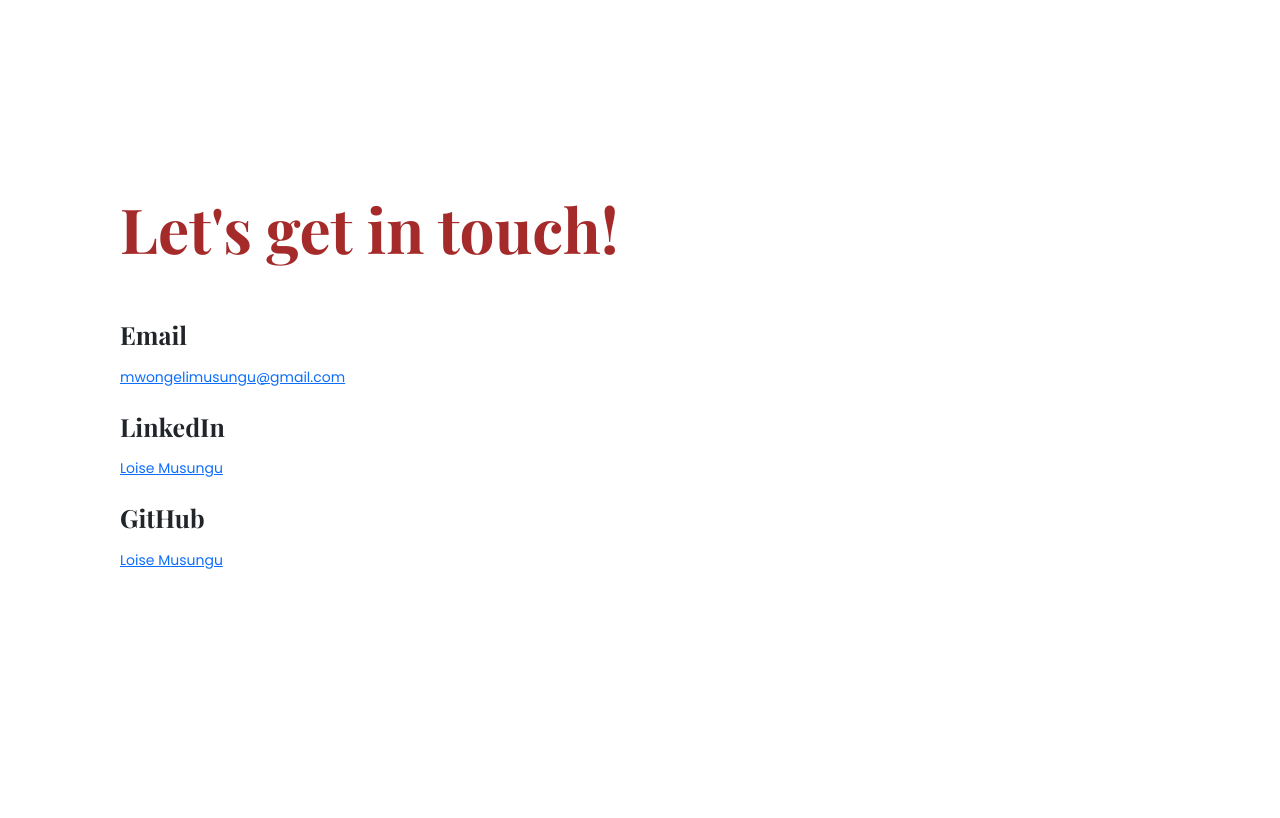
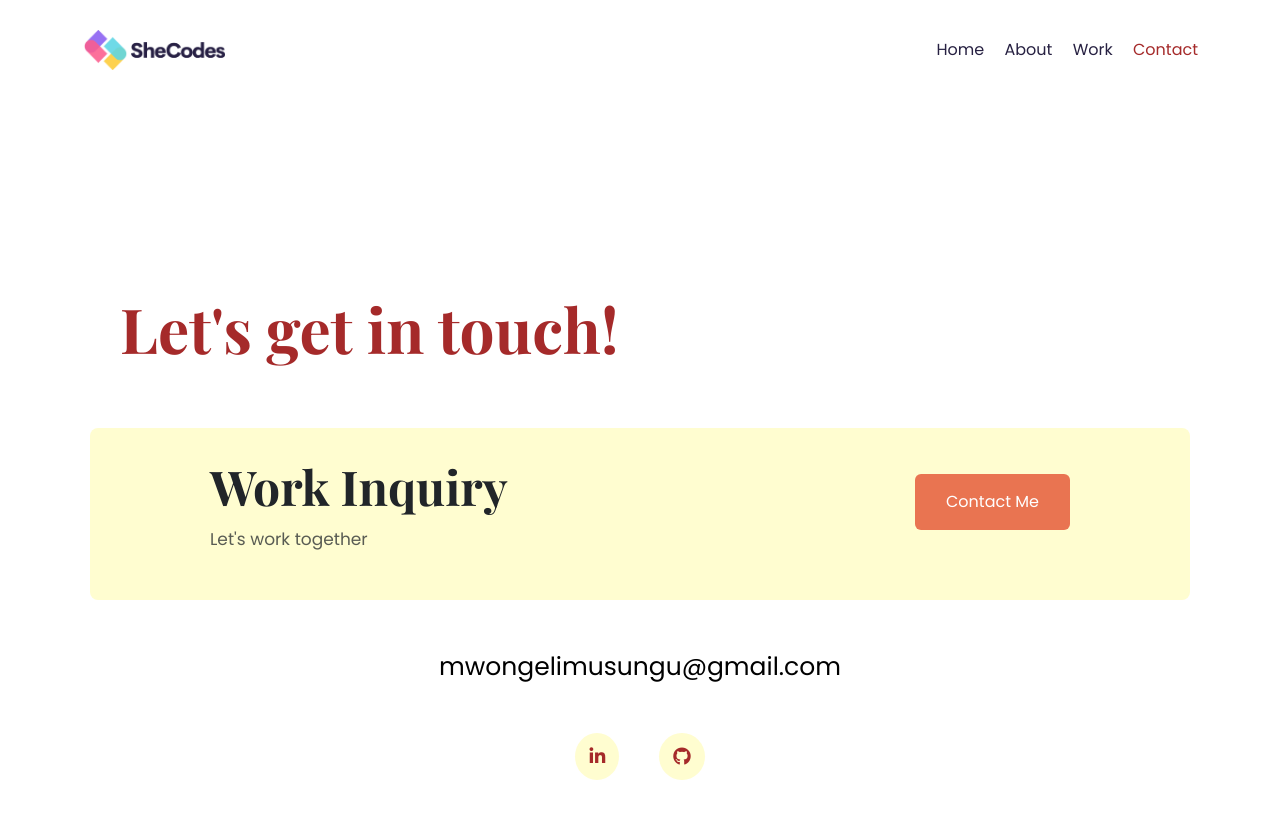
Before and after one commit to Shecodes2024/My-Portfolio, a plain HTML site: page contact.html in a window 1280 px wide. Drawn offline with nearby package versions, Linux system fonts and the light colour scheme; a web font is replaced by a local one.

Commit message:
Added header and footer to the rest on the pages and edited the contact page

```diff
--- a/contact.html
+++ b/contact.html
@@ -28,30 +28,71 @@
     <title>Contact Me</title>
   </head>
   <body>
+    <div class="container">
+      <nav class="d-flex justify-content-between">
+        <a href="/">
+          <img
+            src="images/logo.png"
+            class="logo d-none d-lg-block"
+            alt="SheCodes Logo"
+          />
+        </a>
+        <a href="/">
+          <img
+            src="images/logo-small.png"
+            class="logo d-block d-lg-none"
+            alt="SheCodes Logo"
+          />
+        </a>
+        <ul>
+          <li>
+            <a href="/">Home</a>
+          </li>
+          <li>
+            <a href="/about.html">About</a>
+          </li>
+          <li>
+            <a href="/work.html">Work</a>
+          </li>
+          <li class="active">
+            <a href="/contact.html">Contact</a>
+          </li>
+        </ul>
+      </nav>
+    </div>
+
     <div class="content-container container">
       <div class="content">
         <h1 class="mb-5">Let's get in touch!</h1>
-        <h3>Email</h3>
-        <p>
-          <a href="mailto:mwongelimusungu@gmail.com">
-            mwongelimusungu@gmail.com</a
+      </div>
+      <footer>
+        <div
+          class="contact-box d-flex justify-content-between mb-5 d-none d-lg-flex"
+        >
+          <div>
+            <h4>Work Inquiry</h4>
+            <p class="text-muted">Let's work together</p>
+          </div>
+          <div>
+            <a href="" class="btn btn-branding mt-3">Contact Me</a>
+          </div>
+        </div>
+        <div class="d-flex justify-content-center mb-5">
+          <a href="mailto:mwongelimusungu@gmail.com" class="email-link"
+            >mwongelimusungu@gmail.com</a
           >
-        </p>
-        <h3>LinkedIn</h3>
-        <p>
+        </div>
+        <div class="social-links d-flex justify-content-center mb-5">
           <a
             href="https://www.linkedin.com/in/loise-musungu-00645b93/"
             target="_blank"
-            >Loise Musungu</a
-          >
-        </p>
-        <h3>GitHub</h3>
-        <p>
+            ><i class="fa-brands fa-linkedin-in"></i
+          ></a>
           <a href="https://github.com/Shecodes2024" target="_blank"
-            >Loise Musungu</a
-          >
-        </p>
-      </div>
+            ><i class="fa-brands fa-github"></i
+          ></a>
+        </div>
+      </footer>
     </div>
   </body>
 </html>
```
Also changed, not shown: about.html (+61 -0 lines), work.html (+61 -0 lines).
